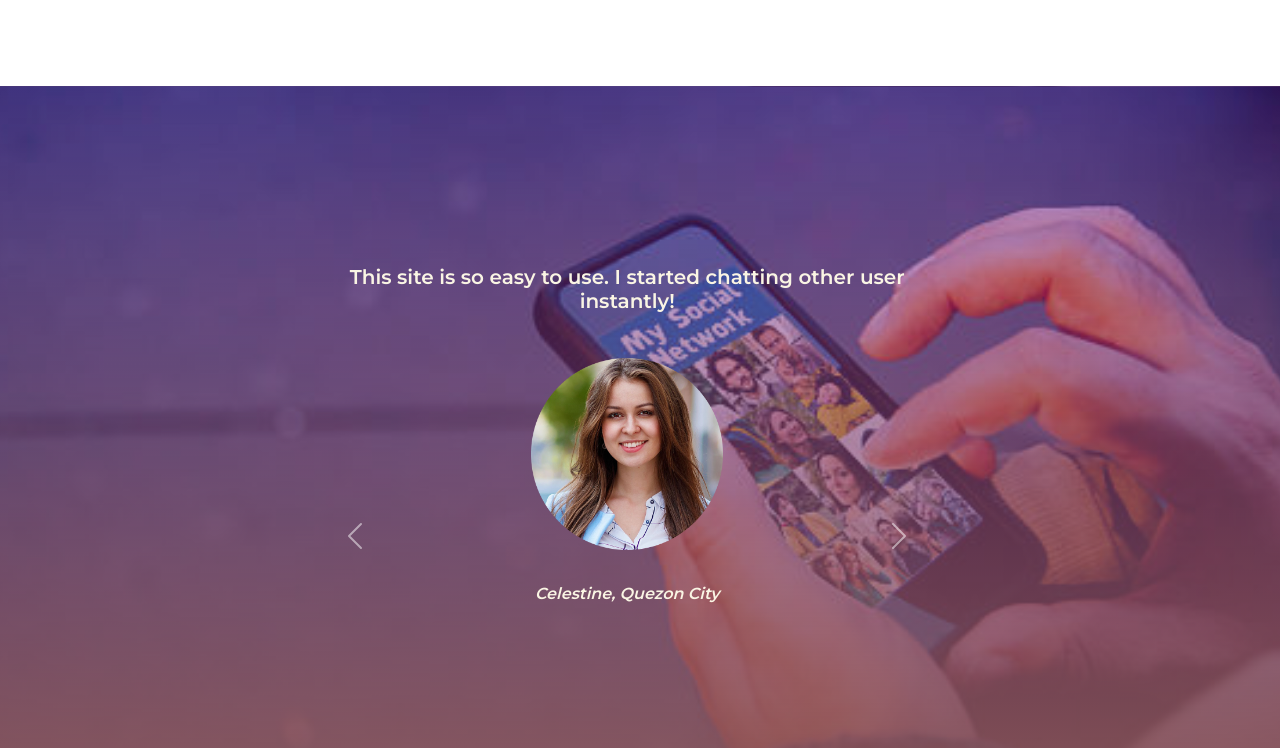
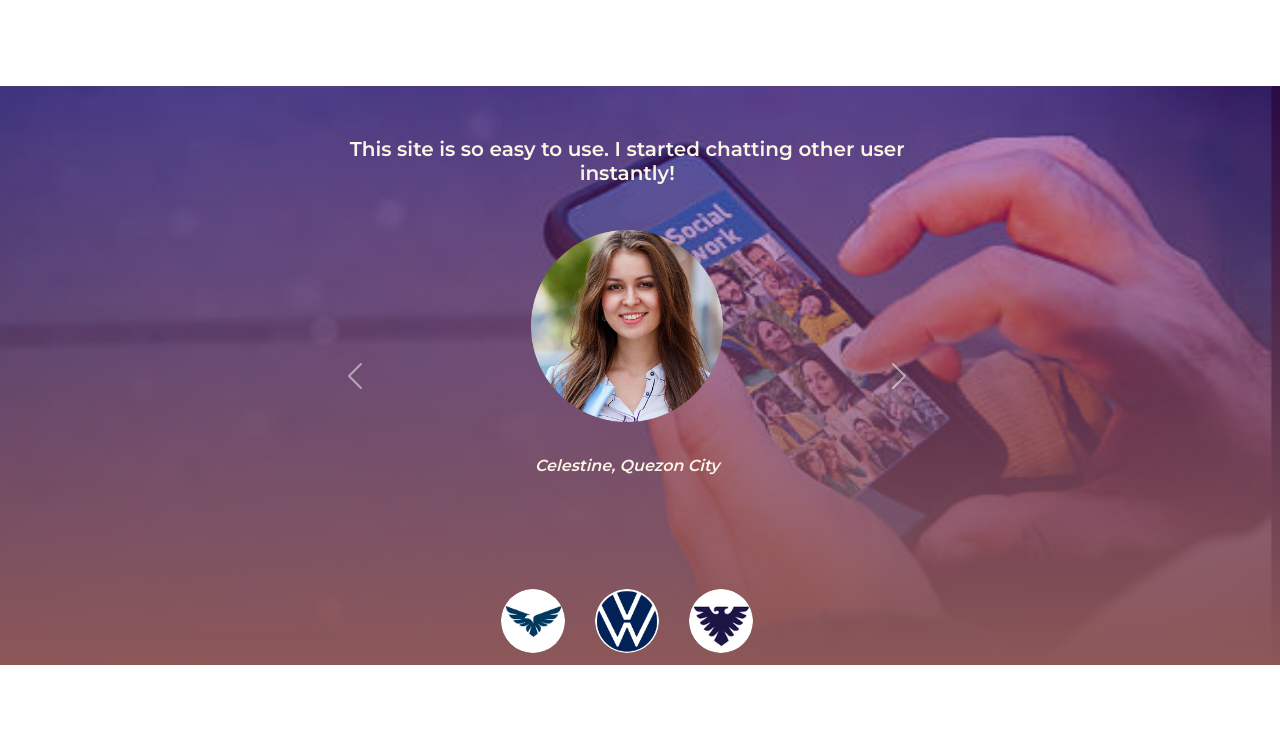
Before and after one commit to Leilunaaa/LMatchhhh, a plain HTML site: page index.html in a window 1280 px wide. Shown: the part 1312-2060 px from the top of the page. Drawn offline with nearby package versions, Linux system fonts and the light colour scheme; a web font is replaced by a local one.

Commit message:
Update style.css

```diff
--- a/style.css
+++ b/style.css
@@ -145,7 +145,6 @@ p {
   background-size: cover;
   background-position: center;
   height: 100%;
-  padding-top: 10%
 }
 
 .carousel-inner {
@@ -178,7 +177,7 @@ margin:5%;
   border-radius: 100%;
   width: 10%;
   margin: 2%;
-  margin-top: 60%;
+  margin-top: 50%;
 }
 
 /*pricing*/
```
